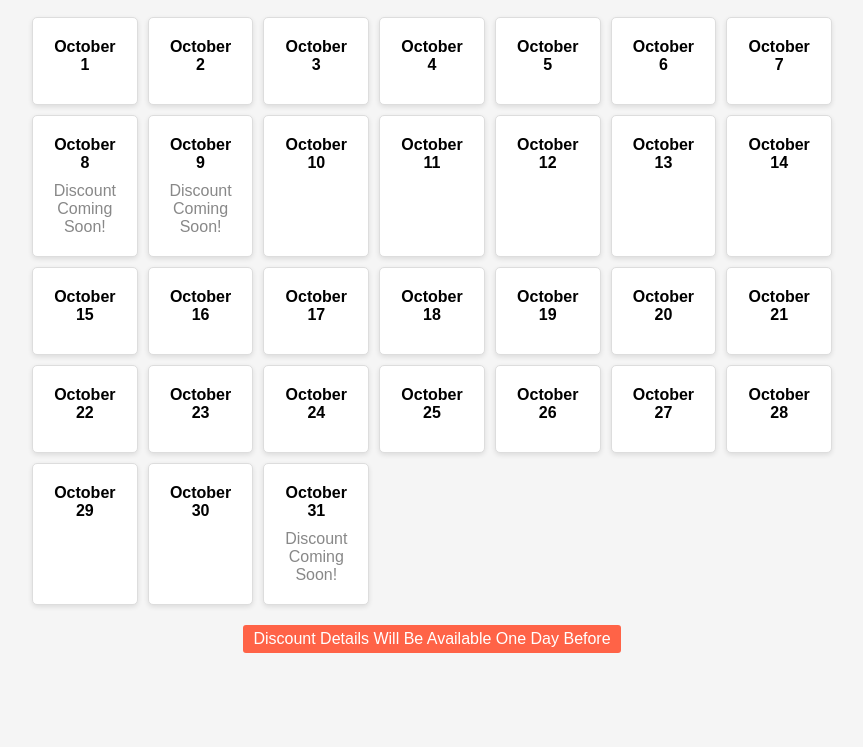
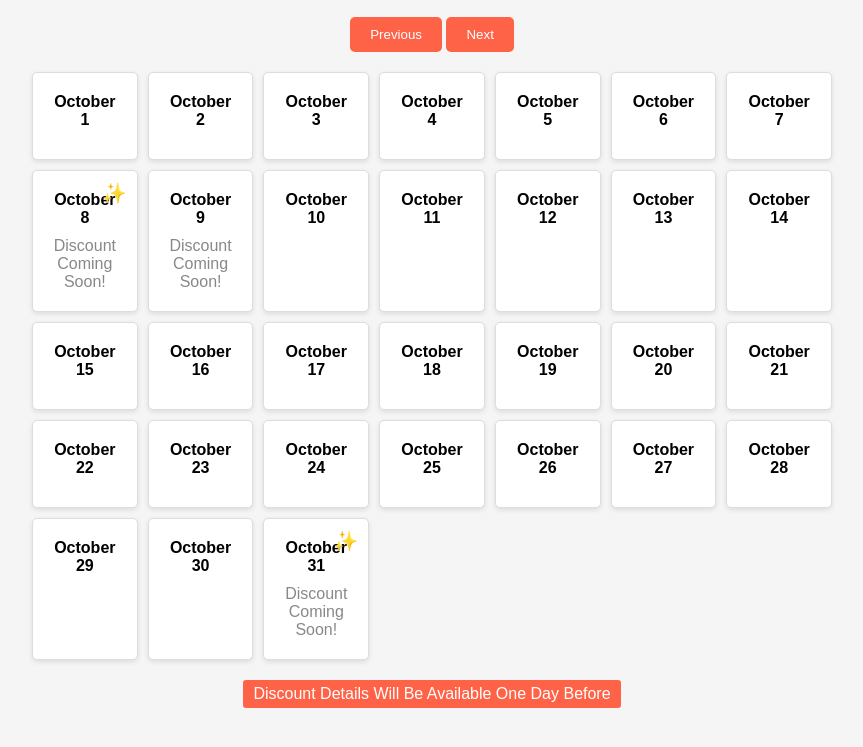
Before and after one commit to Budget-hearing-aids/DiscountsCalendar, a plain HTML site: page index.html in a window 1280 px wide. Shown: the part 81-828 px from the top of the page, without its empty margins (208-1071 px from the left). Before the commit the page ends 800 px from the top, so only its background shows below. Drawn offline with Linux system fonts and the light colour scheme.

Commit message:
Update index.html

```diff
--- a/index.html
+++ b/index.html
@@ -48,6 +48,14 @@
             color: #ff6347;
         }
 
+        .upcoming-discount {
+            font-size: 20px;
+            color: #ff6347;
+            position: absolute;
+            top: 10px;
+            right: 10px;
+        }
+
         .legend {
             max-width: 800px;
             margin: 20px auto;
@@ -62,11 +70,34 @@
             border-radius: 3px;
             margin: 0 10px;
         }
+
+        .month-nav {
+            text-align: center;
+            margin-bottom: 20px;
+        }
+
+        .month-nav button {
+            padding: 10px 20px;
+            background-color: #ff6347;
+            color: #fff;
+            border: none;
+            border-radius: 5px;
+            cursor: pointer;
+        }
+
+        .month-nav button:hover {
+            background-color: #e5533d;
+        }
     </style>
 </head>
 <body>
 
     <h1>Discount Calendar</h1>
+
+    <div class="month-nav">
+        <button onclick="prevMonth()">Previous</button>
+        <button onclick="nextMonth()">Next</button>
+    </div>
 
     <div class="calendar" id="calendar">
         <!-- Calendar days will be injected here by JavaScript -->
@@ -100,11 +131,14 @@
             { startDate: '2024-12-24', endDate: '2024-12-25', discount: '$150 off Ion Series, $80 off Atom 2 Series' }
         ];
 
-        function createCalendar(month, daysInMonth) {
+        let currentMonth = new Date().getMonth();  // Default to current month
+
+        function createCalendar(month) {
             const calendar = document.getElementById('calendar');
-            calendar.innerHTML = '';  // Clear the calendar if it's being generated for a new month
+            calendar.innerHTML = '';  // Clear the calendar for the new month
 
             const today = new Date();
+            const daysInMonth = new Date(today.getFullYear(), month + 1, 0).getDate();  // Get the number of days in the month
 
             for (let day = 1; day <= daysInMonth; day++) {
                 const currentDate = new Date(today.getFullYear(), month, day);
@@ -124,6 +158,15 @@
                     return currentDate >= startDate && currentDate <= endDate;
                 });
 
+                const isStartDate = discounts.find(d => new Date(d.startDate).toDateString() === currentDate.toDateString());
+
+                if (isStartDate) {
+                    const upcomingSign = document.createElement('div');
+                    upcomingSign.className = 'upcoming-discount';
+                    upcomingSign.innerText = '✨';  // Special sign for upcoming discount
+                    dayElement.appendChild(upcomingSign);
+                }
+
                 if (foundDiscount) {
                     const discountStartDate = new Date(foundDiscount.startDate);
                     if (today.getDate() === discountStartDate.getDate() - 1 && today.getMonth() === discountStartDate.getMonth()) {
@@ -140,8 +183,18 @@
             }
         }
 
-        // Initialize the calendar for October (Month 9 in JavaScript, because months are 0-indexed)
-        createCalendar(9, 31);
+        function prevMonth() {
+            currentMonth = (currentMonth - 1 + 12) % 12;  // Go to previous month, wrapping around the year
+            createCalendar(currentMonth);
+        }
+
+        function nextMonth() {
+            currentMonth = (currentMonth + 1) % 12;  // Go to next month, wrapping around the year
+            createCalendar(currentMonth);
+        }
+
+        // Initialize the calendar for the current month
+        createCalendar(currentMonth);
     </script>
 
 </body>
```
